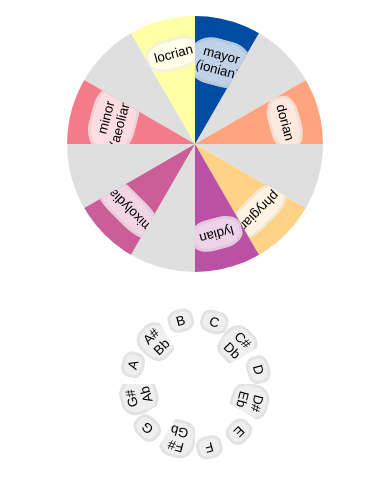
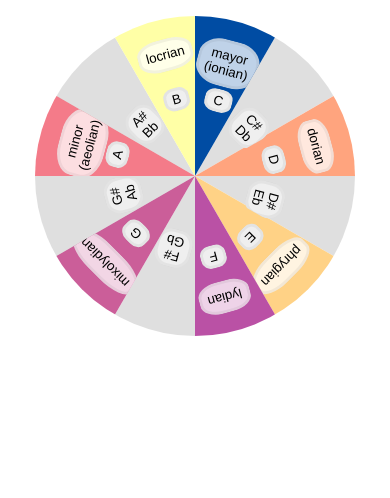
Before and after one commit to istng/music-theory-web, a React (Create React App) app: page / in a window 390 px wide. Shown: the top 498 px of the page. Built offline with nearby package versions, Linux system fonts and the light colour scheme.

Commit message:
overlap modes and notes circles, mobile compatible

```diff
--- a/src/App.js
+++ b/src/App.js
@@ -10,10 +10,14 @@ export class App extends React.Component {
   render() {
     return (
       <div className='outer-circles-container'>
-      <div className='circles-container'>
-        <ModesCircle className='modes-circle-component' modes={classicModes} />
-        <NotesCircle className='notes-circle-component' />
-      </div>
+        <div className='circle-container'>
+          <div className='outer-circle'>
+            <ModesCircle className='modes-circle-component' modes={classicModes} />
+          </div>
+          <div className='inner-circle'>
+            <NotesCircle className='notes-circle-component' />
+          </div>
+        </div>
       </div>
     );
   }
--- a/src/App.scss
+++ b/src/App.scss
@@ -104,11 +104,32 @@
   .modes-circle {
     //@include on-circle($item-count: 12, $circle-size: 16em, $item-size: 3.5em);
     //border: solid 5px red;
-    @include circle($item-count: 12, $circle-size: 16em);
+    @include circle($item-count: 12, $circle-size: 20em);
   }
   .notes-circle {
     //@include on-circle($item-count: 12, $circle-size: 10em, $item-size: 2em);
     //border: solid 5px red;
-    @include circle($item-count: 12, $circle-size: 12em);
+    @include circle($item-count: 12, $circle-size: 14em);
   }
 }
+
+.circle-container {
+  display: flex;
+  align-items: center;
+  justify-content: center;
+}
+.outer-circle {
+  position: relative;
+  height: 350px;
+  width: 350px;
+
+  border-radius: 50%;
+  display: inline-block;
+}
+.inner-circle {
+  position: absolute;
+  height: 250px;
+  width: 250px;
+  border-radius: 50%;
+  display: inline-block;
+}
```
